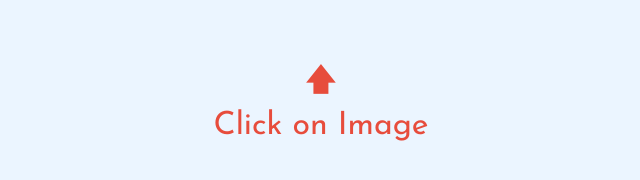
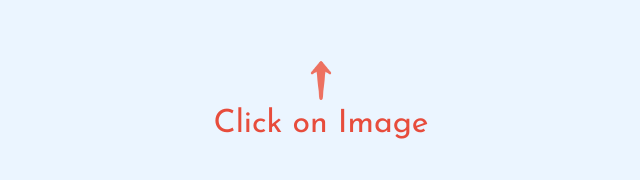
Before and after one commit to ThanveerulHuq/Ramzan-Wishes, a plain HTML site: page index.html in a window 1280 px wide. Shown: the part 596-776 px from the top of the page, 319-959 px from the left. Drawn offline with nearby package versions, Linux system fonts and the light colour scheme.

Commit message:
Image Added

```diff
--- a/css/style.css
+++ b/css/style.css
@@ -32,6 +32,10 @@ body {
 
 .image {
     height: 25vw;
+}
+
+.img-sm {
+    height: 3vw;
 }
 
 .wrapper {
--- a/index.html
+++ b/index.html
@@ -23,7 +23,8 @@
     <div id="welcome-page" class="animate__animated">
         <h1 id="welcome-text">Welcome</h1>
         <img id="welcome-image" src="./images/welcome_image.png" alt="Welcome Ramzan Image" class="image">
-        <div class="sub-text">🡅<br>Click on Image</div>
+        <div class="sub-text"><img src="./images/arrowup.png" alt="Arrow Up Image" class="img-sm"><br>Click on Image
+        </div>
     </div>
     <!-- Star Fall Animation -->
     <div class="starflakes" aria-hidden="true">
```
Also changed, not shown: images/arrowup.png (added).
